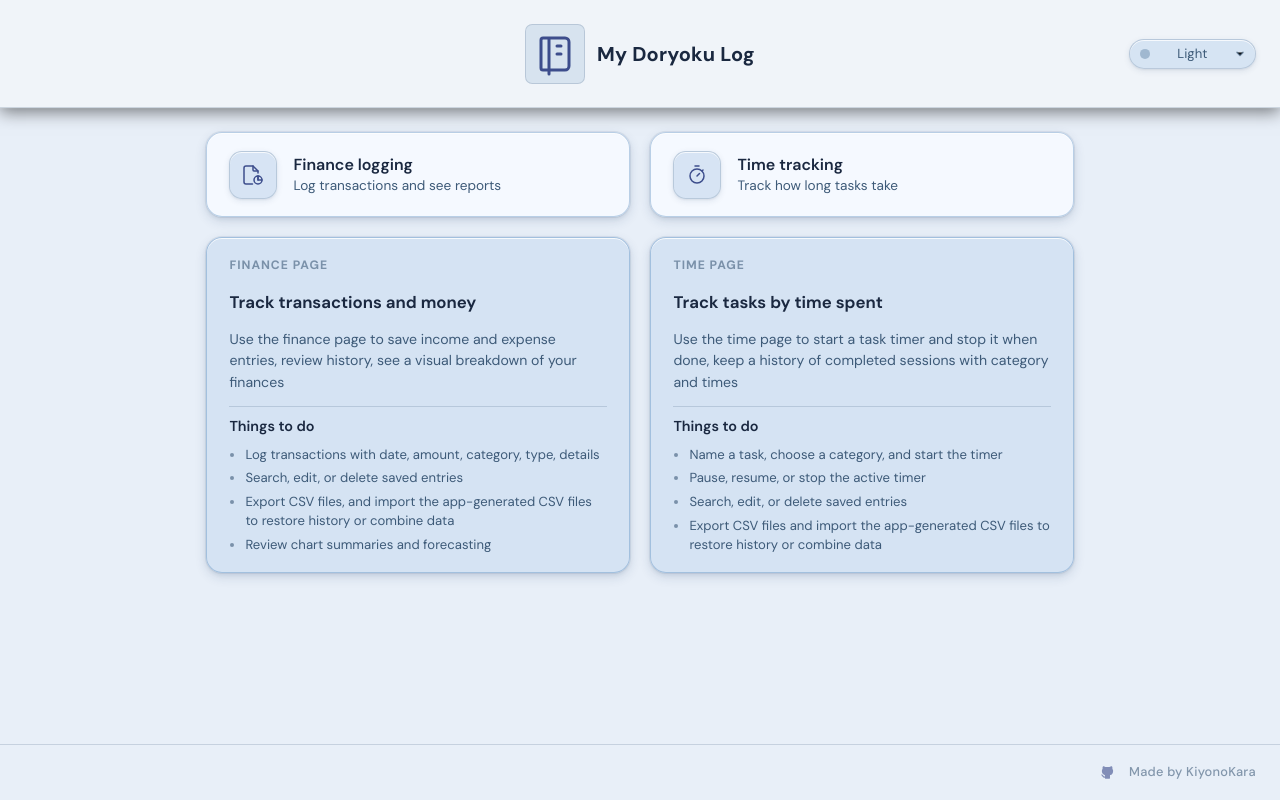
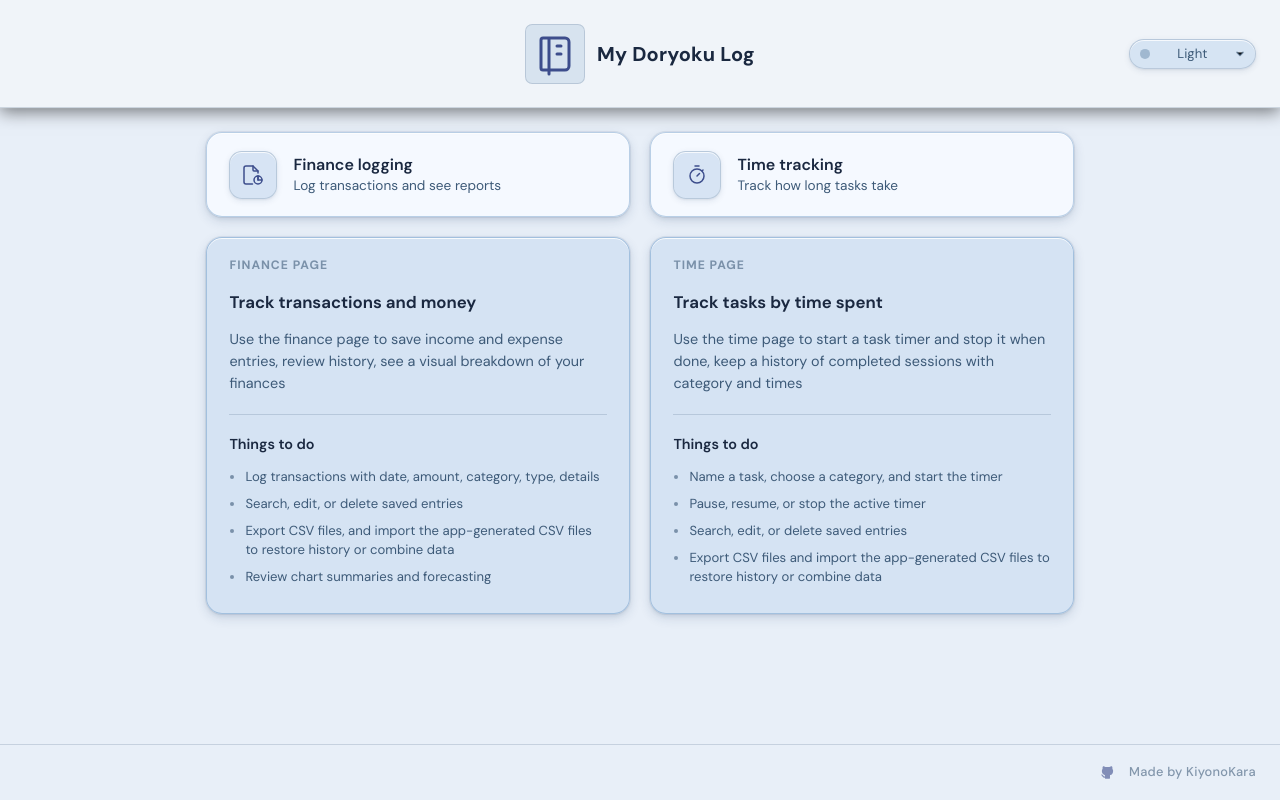
Before and after one commit to KiyonoKara/My-Doryoku-Log, a SvelteKit app: page / in a window 1280 px wide. Built offline with nearby package versions, Linux system fonts and the light colour scheme.

Commit message:
fix: spacing adjustments

```diff
--- a/src/app.css
+++ b/src/app.css
@@ -1033,9 +1033,10 @@ textarea:focus {
 
 .info-display-card__text {
 	margin: 0;
-	font-size: 0.88rem;
+	font-size: 0.9rem;
 	line-height: 1.5;
 	color: var(--text-secondary);
+    padding-bottom: 0.4rem;
 }
 
 .info-display-card__section {
@@ -1044,10 +1045,11 @@ textarea:focus {
 	gap: 0.4rem;
 	padding-top: 0.2rem;
 	border-top: 1px solid var(--border-subtle);
+    padding-bottom: 0.4rem;
 }
 
 .info-display-card__section h3 {
-	margin-top: 0.3rem;
+	margin-top: 0.9rem;
 	font-size: 0.9rem;
 	font-weight: 600;
 	color: var(--text-primary);
@@ -1057,10 +1059,12 @@ textarea:focus {
 	margin: 0;
 	padding-left: 1rem;
 	display: grid;
-	gap: 0.3rem;
+	gap: 0.5rem;
 	color: var(--text-secondary);
 	font-size: 0.82rem;
 	line-height: 1.45;
+    padding-top: 0.3rem;
+    padding-bottom: 0.2rem;
 }
 
 .info-display-card__section li::marker {
```
